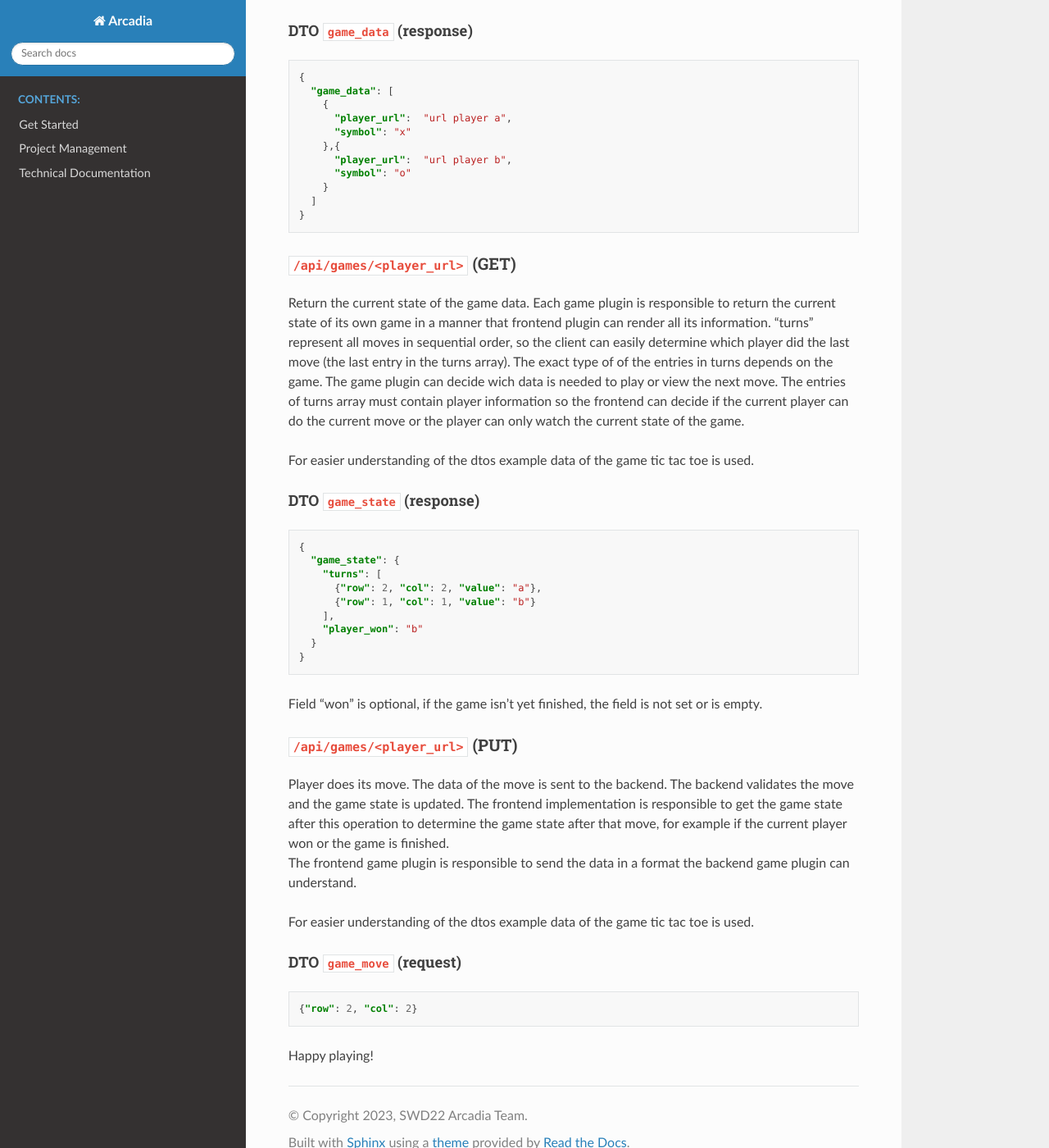
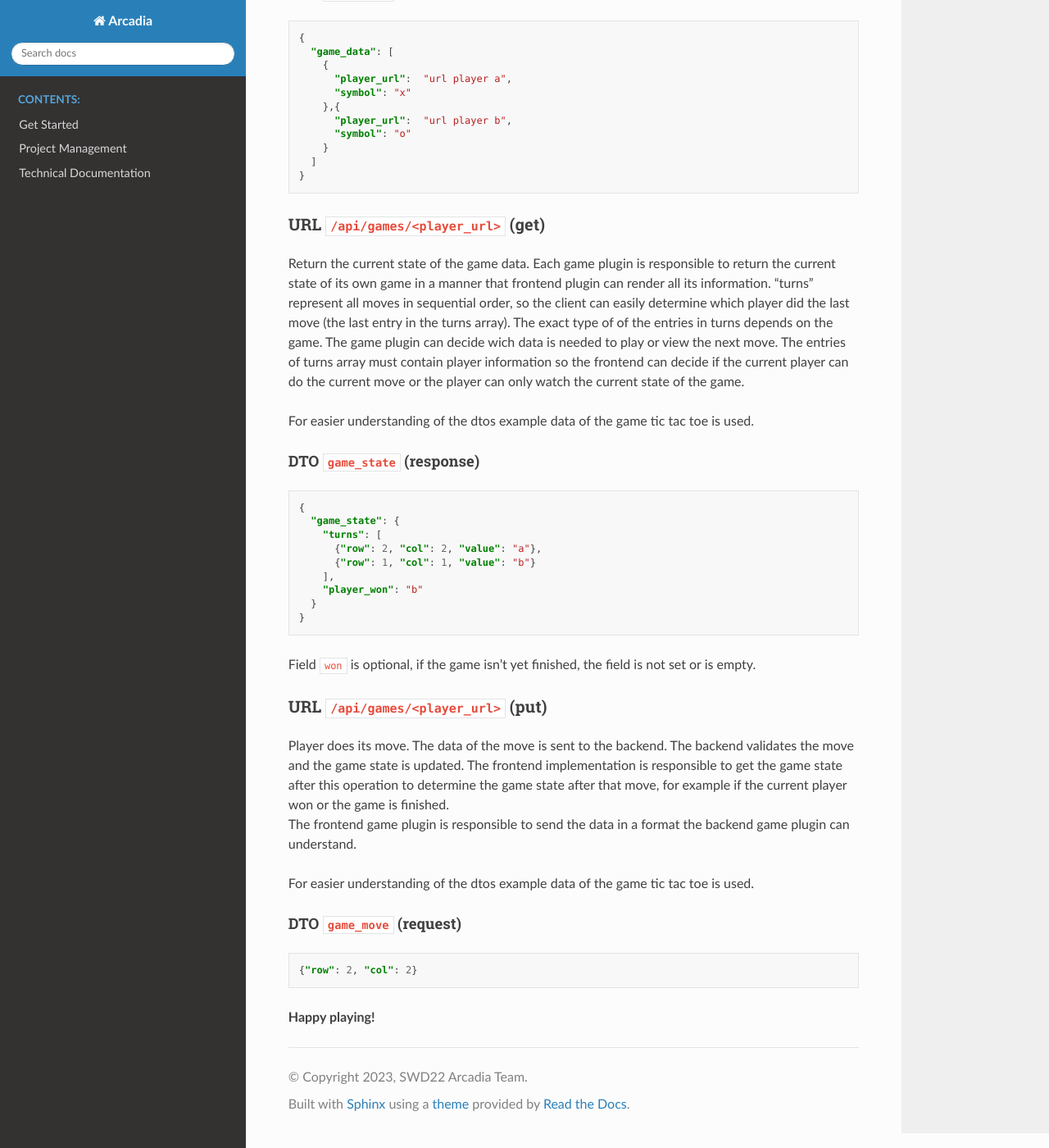
Before and after one commit to games2click/games2click.github.io, a Sphinx documentation site: the page built from docs/technical_documentation/front-back-communication.md, in a window 1280 px wide and 1400 px high, scrolled down 2143 px. Shown: the whole window at 82% size. Built offline with Sphinx 7.4.7 and the Read the Docs theme 2.0.0, drawn with Linux system fonts in a browser that asks for light colours; some of the changed text lies outside the part shown.

Commit message:
Update format

````diff
--- a/docs/technical_documentation/front-back-communication.md
+++ b/docs/technical_documentation/front-back-communication.md
@@ -61,7 +60,7 @@ end
 ```
 ## REST API resources and DTOs
 
-### `/api/games` (GET)
+### URL `/api/games` (get)
 
 Determine all possible game names. Each game has a short unique string identifier.
 
@@ -77,7 +76,7 @@ Determine all possible game names. Each game has a short unique string identifie
 }
 ```
 
-### `/api/games/<game_name>` (GET)
+### URL `/api/games/<game_name>` (get)
 
 Construct a json representation of a single startable game. A game card contains a representative name, a brief
 description a url to a thumbnail or logo of the game
@@ -91,7 +90,7 @@ description a url to a thumbnail or logo of the game
 }
 ```
 
-### `/api/games/<game_name>` (POST)
+### URL `/api/games/<game_name>` (post)
 
 Instantiate and starts a new game. When a game is started a unique game id is generated, also a unique player url is
 for each possible player generated. These player urls are returned to frontend. The backend can decide if the player
@@ -118,7 +117,7 @@ The post contains not http body or payload.
 }
 ```
 
-### `/api/games/<player_url>` (GET)
+### URL `/api/games/<player_url>` (get)
 
 Return the current state of the game data. Each game plugin is responsible to return the current state of its own game
 in a manner that frontend plugin can render all its information. "turns" represent all moves in sequential order, so
@@ -142,10 +141,10 @@ For easier understanding of the dtos example data of the game tic tac toe is use
   }
 }
 ```
-Field "won" is optional, if the game isn't yet finished, the field is not set or is empty.
+Field `won` is optional, if the game isn't yet finished, the field is not set or is empty.
 
 
-### `/api/games/<player_url>` (PUT)
+### URL `/api/games/<player_url>` (put)
 Player does its move. The data of the move is sent to the backend. The backend validates the move and the game state is
 updated. The frontend implementation is responsible to get the game state after this operation to determine the game
 state after that move, for example if the current player won or the game is finished.
@@ -159,4 +158,4 @@ For easier understanding of the dtos example data of the game tic tac toe is use
 {"row": 2, "col": 2}
 ```
 
-Happy playing!
+**Happy playing!**
````
Also changed, not shown: other parts of docs/technical_documentation/front-back-communication.md (+0 -1 lines).
